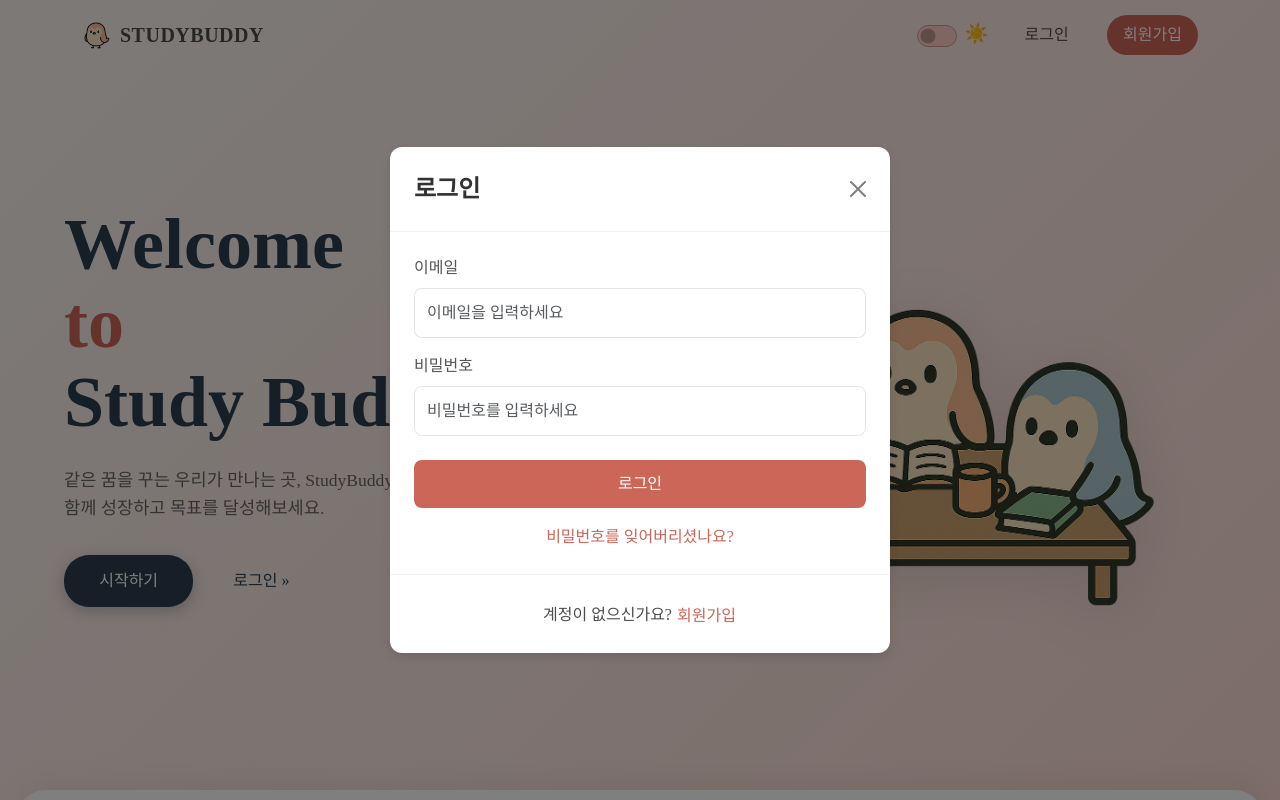
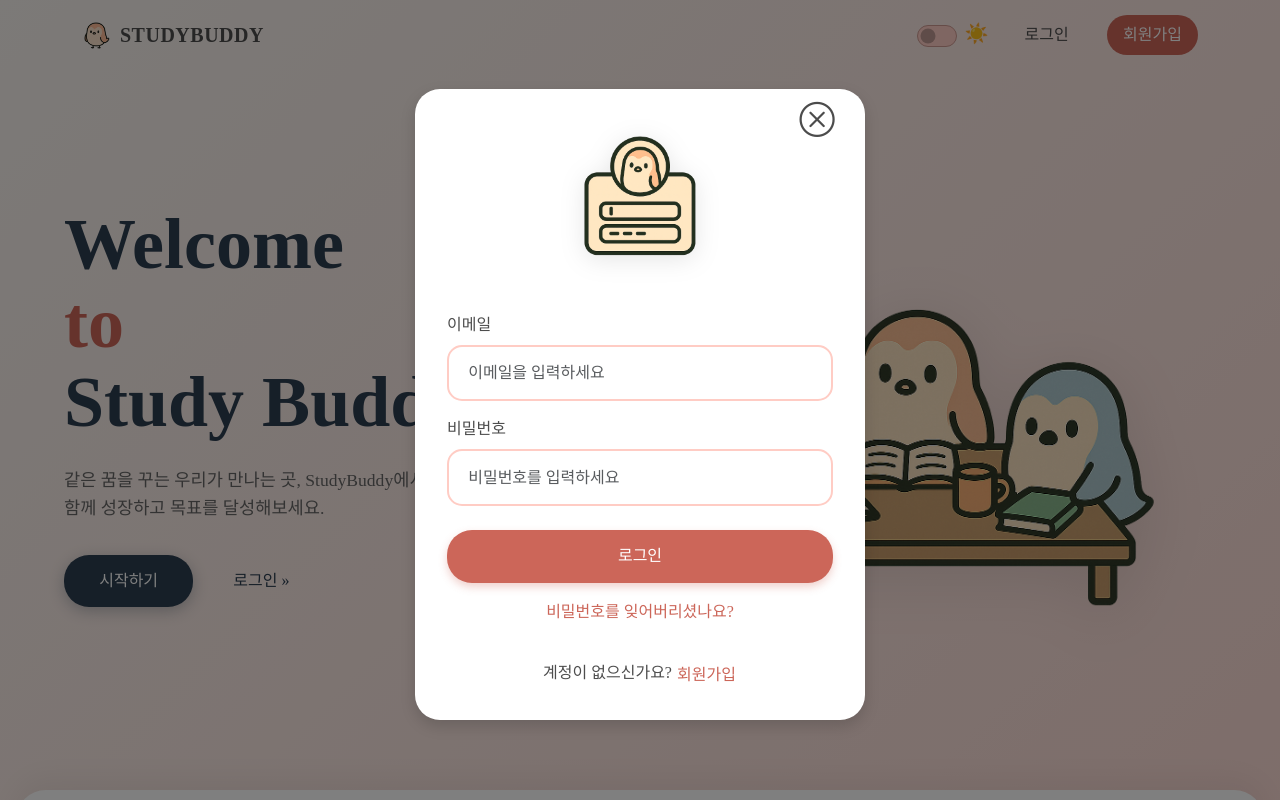
Before and after one commit to taejinchoi-cbnu/StudyBuddy, a React (Vite) app in the folder client/: page / in a window 1280 px wide. Both pictures are taken after a click on the button "로그인". Shown: the top 800 px of the page. Built offline with nearby package versions, Linux system fonts and the light colour scheme; no server answers.

Commit message:
Design: Modal UI/UX Change

```diff
--- a/client/src/components/AppNavbar.jsx
+++ b/client/src/components/AppNavbar.jsx
@@ -5,14 +5,13 @@ import { useAuth } from "../contexts/AuthContext";
 import { useDarkMode } from "../contexts/DarkModeContext";
 import LoadingSpinner from "./LoadingSpinner";
 import logoSmall from "../assets/logoSmall.png";
+import logoLogin from "../assets/logoLogin.png";
 import EmailVerificationService from "../utils/EmailVerificationService";
 import useNotification from "../hooks/useNotification";
 import useModal from "../hooks/useModal";
 
 const AppNavbar = forwardRef(({ transparent = false }, ref) => {
-  // ======================================================
-  // 컨텍스트 및 훅 사용
-  // ======================================================
+  // 컨텍스트 및 훅
   const {
     currentUser,
     logout,
@@ -44,27 +43,21 @@ const AppNavbar = forwardRef(({ transparent = false }, ref) => {
     isOpen
   } = useModal(["login", "signup", "forgot"]);
 
-  // ======================================================
   // 폼 상태 관리
-  // ======================================================
   const [email, setEmail] = useState("");
   const [password, setPassword] = useState("");
   const [passwordConfirm, setPasswordConfirm] = useState("");
   const [displayName, setDisplayName] = useState("");
   const [isProcessing, setIsProcessing] = useState(false);
 
-  // ======================================================
   // ref를 통해 외부에서 접근 가능한 메서드 노출
-  // ======================================================
   useImperativeHandle(ref, () => ({
     handleLoginModalOpen,
     handleSignupModalOpen,
     handleForgotPasswordModalOpen
   }));
 
-  // ======================================================
   // 모달 핸들러 함수들
-  // ======================================================
   const handleLoginModalOpen = () => {
     clearAll();
     setEmail("");
@@ -102,9 +95,7 @@ const AppNavbar = forwardRef(({ transparent = false }, ref) => {
     closeModal("forgot");
   };
 
-  // ======================================================
   // 모달 전환 함수들
-  // ======================================================
   const handleSwitchToSignup = () => {
     clearAll();
     switchModal("login", "signup");
@@ -125,9 +116,7 @@ const AppNavbar = forwardRef(({ transparent = false }, ref) => {
     switchModal("forgot", "login");
   };
 
-  // ======================================================
   // 인증 관련 핸들러 함수들
-  // ======================================================
 
   // 로그인 처리
   const handleLogin = async (e) => {
@@ -244,9 +233,7 @@ const AppNavbar = forwardRef(({ transparent = false }, ref) => {
     }
   };
 
-  // ======================================================
   // 네비게이션 바 클래스 계산
-  // ======================================================
   const isHomePage = location.pathname === "/";
   const navbarClass = `dashboard-navbar ${darkMode ? "dark-mode" : ""} transparent-navbar ${
     isHomePage ? "home-navbar" : "page-navbar"
@@ -257,9 +244,7 @@ const AppNavbar = forwardRef(({ transparent = false }, ref) => {
       {/* 로딩 오버레이 */}
       {(authLoading.login || isProcessing || authLoading.resetPassword) && <LoadingSpinner />}
 
-      {/* ======================================================
-          메인 네비게이션 바
-          ====================================================== */}
+      {/* 메인 네비게이션 바 */}
       <Navbar
         variant={darkMode ? "dark" : "light"}
         expand="lg"
@@ -350,18 +335,25 @@ const AppNavbar = forwardRef(({ transparent = false }, ref) => {
         </Container>
       </Navbar>
 
-      {/* ======================================================
-          로그인 모달
-          ====================================================== */}
+      {/* 로그인 모달 */}
       <Modal
         show={isOpen("login")}
         onHide={handleLoginModalClose}
         centered
         className={`auth-modal ${darkMode ? "dark-mode" : ""}`}
       >
-        <Modal.Header closeButton>
-          <Modal.Title>로그인</Modal.Title>
-        </Modal.Header>
+        {/* 로고 섹션 */}
+        <div className="modal-logo-section">
+          <img src={logoLogin} alt="StudyBuddy Login" className="modal-logo" />
+          <Button
+            type="button"
+            className="btn-close-custom"
+            aria-label="Close"
+            onClick={handleLoginModalClose}
+          >
+            <i class="bi bi-x-circle"></i></Button>
+        </div>
+
         <Modal.Body>
           {/* 알림 메시지 표시 */}
           {error && <Alert variant="danger">{error}</Alert>}
@@ -422,18 +414,25 @@ const AppNavbar = forwardRef(({ transparent = false }, ref) => {
         </Modal.Footer>
       </Modal>
 
-      {/* ======================================================
-          회원가입 모달
-          ====================================================== */}
+      {/* 회원가입 모달 */}
       <Modal
         show={isOpen("signup")}
         onHide={handleSignupModalClose}
         centered
         className={`auth-modal ${darkMode ? "dark-mode" : ""}`}
       >
-        <Modal.Header closeButton>
-          <Modal.Title>회원가입</Modal.Title>
-        </Modal.Header>
+        {/* 로고 섹션 */}
+        <div className="modal-logo-section">
+          <img src={logoLogin} alt="StudyBuddy Signup" className="modal-logo" />
+          <Button
+            type="button"
+            className="btn-close-custom"
+            aria-label="Close"
+            onClick={handleLoginModalClose}
+          >
+            <i class="bi bi-x-circle"></i></Button>
+        </div>
+
         <Modal.Body>
           {/* 알림 메시지 표시 */}
           {error && <Alert variant="danger">{error}</Alert>}
@@ -527,18 +526,25 @@ const AppNavbar = forwardRef(({ transparent = false }, ref) => {
         </Modal.Footer>
       </Modal>
 
-      {/* ======================================================
-          비밀번호 재설정 모달
-          ====================================================== */}
+      {/* 비밀번호 재설정 모달 */}
       <Modal
         show={isOpen("forgot")}
         onHide={handleForgotPasswordModalClose}
         centered
         className={`auth-modal ${darkMode ? "dark-mode" : ""}`}
       >
-        <Modal.Header closeButton>
-          <Modal.Title>비밀번호 재설정</Modal.Title>
-        </Modal.Header>
+        {/* 로고 섹션 */}
+        <div className="modal-logo-section">
+          <img src={logoLogin} alt="StudyBuddy Password Reset" className="modal-logo" />
+          <Button
+            type="button"
+            className="btn-close-custom"
+            aria-label="Close"
+            onClick={handleLoginModalClose}
+          >
+            <i class="bi bi-x-circle"></i></Button>
+        </div>
+
         <Modal.Body>
           {/* 알림 메시지 표시 */}
           {error && <Alert variant="danger">{error}</Alert>}
--- a/client/src/styles/Modal.css
+++ b/client/src/styles/Modal.css
@@ -1,132 +1,188 @@
-/* ======================================================
-   모달 관련 스타일
-   ====================================================== */
+/* 모달 창 관련 스타일 */
 
    @import './Variables.css';
 
    /* 인증 모달 기본 스타일 */
-.auth-modal .modal-content {
-  border-radius: 12px;
-  border: none;
-  box-shadow: var(--shadow);
+
+   .auth-modal .modal-dialog {
+     max-width: 450px;
+     margin: 2rem auto;
    }
 
-.auth-modal .modal-header {
-  border-bottom: 1px solid rgba(0, 0, 0, 0.05);
-  padding: 1.5rem;
+   .auth-modal .modal-content {
+     border-radius: 25px;
+     border: none;
+     background: var(--white);
+     box-shadow: var(--hover-shadow);
+     overflow: hidden;
+     position: relative;
    }
 
-.auth-modal .modal-title {
-  font-family: 'Poor Story', 'Noto Sans KR', cursive;
-  font-weight: 600;
-  color: #333;
+   /* 모달 로고 영역 */
+
+   .modal-logo-section {
+     text-align: center;
+     padding: 2rem 1rem 1rem 1rem;
+     position: relative;
    }
 
-.auth-modal .modal-body {
-  padding: 1.5rem;
+   .modal-logo {
+     width: 160px;
+     height: 160px;
+     object-fit: contain;
+     filter: drop-shadow(0 4px 12px rgba(0, 0, 0, 0.1));
    }
 
-.auth-modal .modal-footer {
-  border-top: 1px solid rgba(0, 0, 0, 0.05);
-  padding: 1.5rem;
+   /* 닫기 버튼 */
+
+   .auth-modal .btn-close-custom {
+    /* 이 버튼만 투명하게 만들기*/
+    background: none !important;
+    box-shadow: none !important;
+
+    position: absolute;
+    top: 1rem;
+    right: 1rem;
+    border: none;
+    border-radius: 50%;
+    width: 35px;
+    height: 35px;
+    display: flex;
+    align-items: center;
+    justify-content: center;
+    opacity: 0.7;
+    transition: all var(--transition-normal);
+    z-index: 10;
+    color: black;
    }
 
-/* 모달 폼 요소 */
-.auth-modal .form-label {
-  font-weight: 500;
-  color: #555;
+   .auth-modal .btn-close-custom:hover {
+    opacity: 1;
+    transform: scale(1.1);
+    color: var(--accent-color);
+  }
+
+  .auth-modal .btn-close-custom i {
+    font-size: 2.2rem;
+    transition: all var(--transition-normal);
+  }
+
+   /* 모달 바디 및 폼 요소 */
+
+   .auth-modal .modal-body {
+     padding: 1rem 2rem 1.5rem 2rem;
    }
 
    .auth-modal .form-control {
-  border-radius: 8px;
-  padding: 0.75rem;
-  border: 1px solid rgba(0, 0, 0, 0.1);
+     border-radius: 15px;
+     padding: 0.9rem 1.2rem;
+     border: 2px solid var(--border-color);
+     transition: all var(--transition-normal);
    }
 
    .auth-modal .form-control:focus {
+     border-color: var(--primary-color);
      box-shadow: 0 0 0 3px rgba(255, 204, 196, 0.25);
-  border-color: var(--primary-color);
    }
 
-/* 모달 버튼 */
    .auth-modal .btn-primary {
      background-color: var(--accent-color);
      border: none;
-  border-radius: 8px;
+     border-radius: 25px;
      font-weight: 500;
-  padding: 0.75rem;
+     padding: 0.9rem 2rem;
+     transition: all var(--transition-normal);
+     box-shadow: 0 4px 8px rgba(204, 102, 89, 0.3);
    }
 
    .auth-modal .btn-primary:hover {
      background-color: var(--primary-dark);
+     transform: translateY(-2px);
+     box-shadow: 0 6px 12px rgba(204, 102, 89, 0.4);
    }
 
    .auth-modal .btn-link {
      color: var(--accent-color);
      font-weight: 500;
+     transition: color var(--transition-normal);
    }
 
    .auth-modal .btn-link:hover {
      color: var(--primary-dark);
    }
 
-/* 다크모드 모달 스타일 */
-.dark-mode .auth-modal .modal-content {
-  background-color: #404040;
+   /* 모달 푸터 */
+
+   .auth-modal .modal-footer {
+     border-top: none;
+     padding: 0.5rem 2rem 2rem 2rem;
+     text-align: center;
    }
 
-.dark-mode .auth-modal .modal-title,
-.dark-mode .auth-modal .form-label {
-  color: #e6e6e6;
+   /* 다크모드  */
+   .dark-mode .auth-modal .modal-content {
+     background-color: var(--white);
+   }
+
+   .dark-mode .modal-logo-section {
+     background: linear-gradient(135deg, var(--primary-color) 0%, #8a6460 50%, var(--primary-color) 100%);
    }
 
    .dark-mode .auth-modal .form-control {
-  background-color: #505050;
-  color: #e6e6e6;
-  border-color: #606060;
+     background-color: var(--white);
+     color: var(--text-color);
+     border-color: var(--border-color);
+   }
+
+   .dark-mode .auth-modal .btn-primary {
+     background-color: var(--accent-color);
    }
 
    .dark-mode .auth-modal .btn-link {
      color: #ffb3a7;
    }
 
-/* 알림 메시지 */
-.modal-alert {
-  margin-bottom: 1rem;
-  padding: 0.75rem 1rem;
-  border-radius: 8px;
+   .dark-mode .auth-modal .btn-close-custom {
+    color: var(--text-color);
   }
 
-.modal-alert.success {
-  background-color: rgba(40, 167, 69, 0.1);
-  border: 1px solid rgba(40, 167, 69, 0.2);
-  color: #28a745;
+  .dark-mode .auth-modal .btn-close-custom:hover {
+    color: #ffb3a7;
   }
 
-.modal-alert.error {
-  background-color: rgba(220, 53, 69, 0.1);
-  border: 1px solid rgba(220, 53, 69, 0.2);
-  color: #dc3545;
+   /* 반응형 */
+
+   @media (max-width: 768px) {
+     .auth-modal .modal-dialog {
+       margin: 1rem;
+       max-width: calc(100% - 2rem);
      }
 
-/* 모달 애니메이션 */
-.modal-enter {
-  opacity: 0;
-  transform: scale(0.9);
+     .modal-logo-section {
+       padding: 2rem 1.5rem 1rem 1.5rem;
      }
 
-.modal-enter-active {
-  opacity: 1;
-  transform: translateX(0);
-  transition: opacity 300ms, transform 300ms;
+     .modal-logo {
+       width: 60px;
+       height: 60px;
      }
 
-.modal-exit {
-  opacity: 1;
+     .auth-modal .modal-body {
+       padding: 0.8rem 1.5rem 1rem 1.5rem;
      }
 
-.modal-exit-active {
-  opacity: 0;
-  transform: scale(0.9);
-  transition: opacity 300ms, transform 300ms;
+     .auth-modal .modal-footer {
+       padding: 0.5rem 1.5rem 1.5rem 1.5rem;
      }
+
+     .auth-modal .btn-close-custom {
+      width: 30px;
+      height: 30px;
+      top: 0.8rem;
+      right: 0.8rem;
+    }
+
+    .auth-modal .btn-close-custom i {
+      font-size: 1.2rem;
+    }
+   }
```
Also changed, not shown: client/src/assets/logoLogin.png (added). Lines whose indentation alone changed are shown as unchanged.
